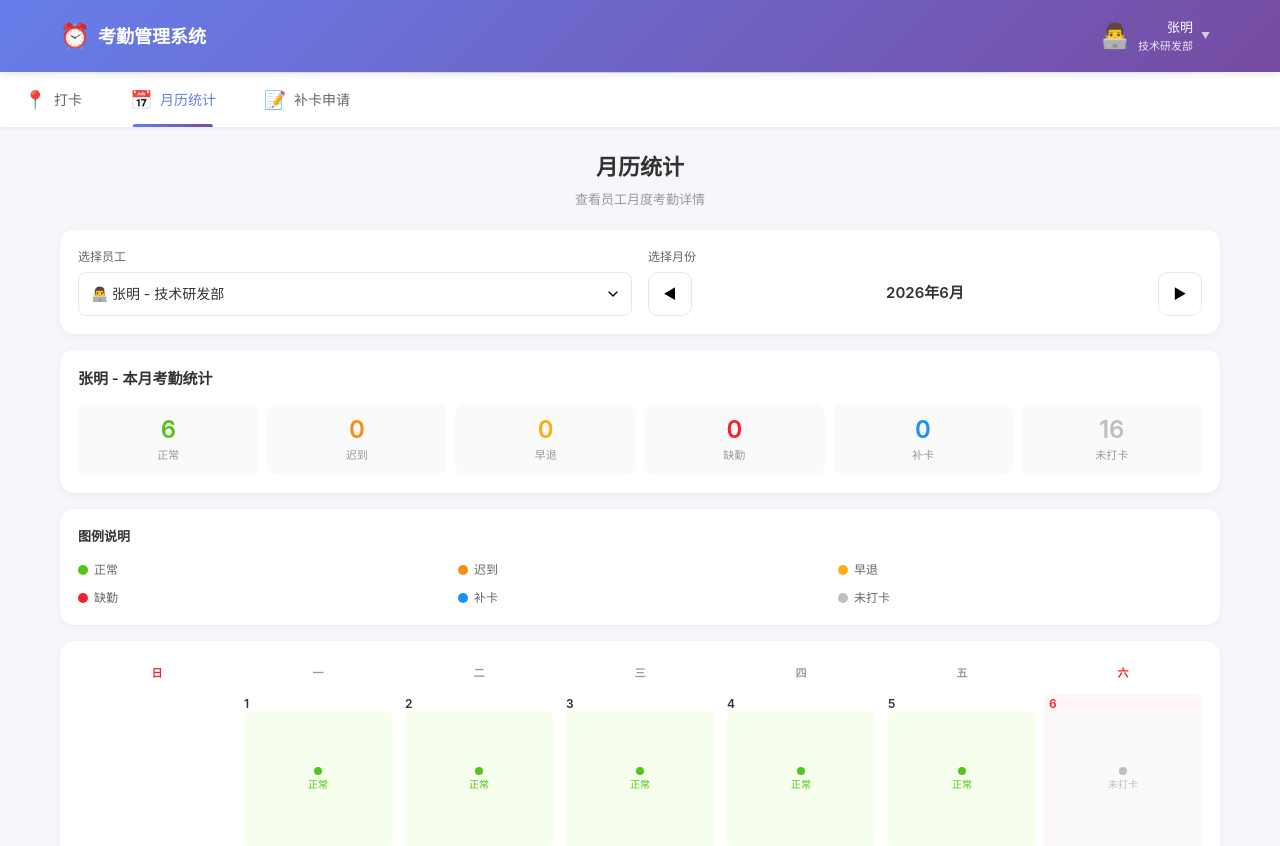
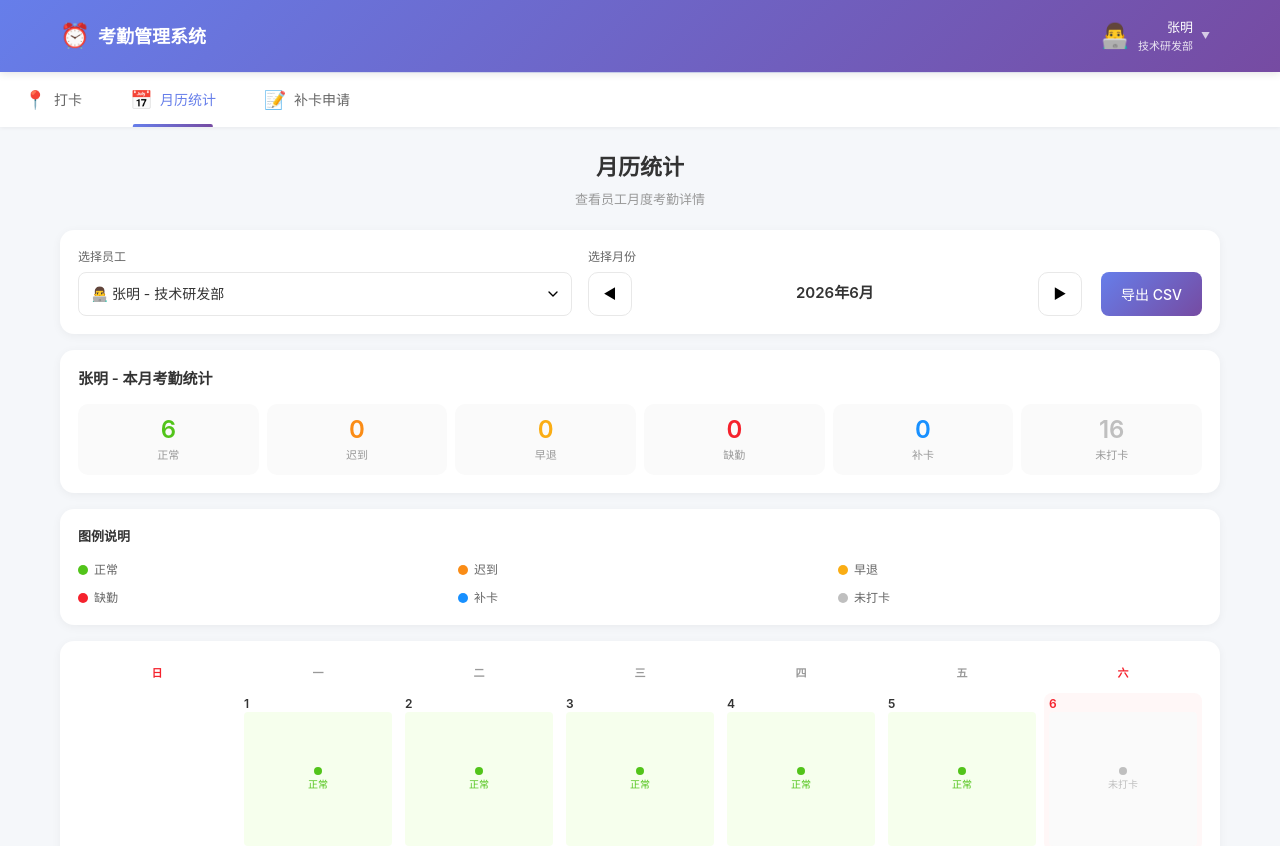
Before and after one commit to nineteen1026-pixel/lyt-10, a Vue app: page /#/calendar in a window 1280 px wide. Shown: the top 846 px of the page. Built offline with nearby package versions, Linux system fonts and the light colour scheme.

Commit message:
.2943806480583112:24b5a650405ab46779734a295514b9a6_6a29605b554f67af04c6085b.6a29608a554f67af04c6085d.6a2960890fd7a779873ee77f:Trae CN.T(2026/6/10 21:03:06)

```diff
--- a/src/views/Calendar.vue
+++ b/src/views/Calendar.vue
@@ -27,6 +27,10 @@
               <span>▶</span>
             </button>
           </div>
+        </div>
+        <div class="filter-item filter-actions">
+          <label class="filter-label">&nbsp;</label>
+          <button class="export-btn" @click="exportCSV">导出 CSV</button>
         </div>
       </div>
     </div>
@@ -286,6 +290,41 @@ function goToMakeup(date) {
   })
 }
 
+function exportCSV() {
+  const emp = selectedEmployee.value
+  if (!emp) return
+
+  const year = currentYear.value
+  const month = currentMonth.value
+  const data = attendanceStore.getMonthCalendar(selectedEmployeeId.value, year, month)
+
+  const BOM = '\uFEFF'
+  const header = ['日期', '上班打卡', '下班打卡', '上班时间', '下班时间', '状态'].join(',')
+  const rows = Object.keys(data)
+    .sort()
+    .map(date => {
+      const item = data[date]
+      const record = item.record || {}
+      return [
+        date,
+        record.checkIn || '',
+        record.checkOut || '',
+        record.checkInTime || '',
+        record.checkOutTime || '',
+        getStatusText(item.status)
+      ].join(',')
+    })
+
+  const csv = BOM + header + '\n' + rows.join('\n')
+  const blob = new Blob([csv], { type: 'text/csv;charset=utf-8;' })
+  const url = URL.createObjectURL(blob)
+  const link = document.createElement('a')
+  link.href = url
+  link.download = `${emp.name}_${year}年${String(month).padStart(2, '0')}月_考勤记录.csv`
+  link.click()
+  URL.revokeObjectURL(url)
+}
+
 watch(selectedEmployeeId, () => {
   showDetail.value = false
 })
@@ -332,6 +371,33 @@ watch(selectedEmployeeId, () => {
 .filter-item {
   flex: 1;
   min-width: 0;
+}
+
+.filter-actions {
+  flex: 0 0 auto;
+  display: flex;
+  align-items: flex-end;
+}
+
+.export-btn {
+  height: 44px;
+  padding: 0 20px;
+  border: none;
+  border-radius: 8px;
+  font-size: 14px;
+  font-weight: 500;
+  cursor: pointer;
+  transition: all 0.15s;
+  background: linear-gradient(135deg, #667eea 0%, #764ba2 100%);
+  color: white;
+  white-space: nowrap;
+  -webkit-tap-highlight-color: transparent;
+  touch-action: manipulation;
+}
+
+.export-btn:active {
+  transform: scale(0.96);
+  opacity: 0.9;
 }
 
 .filter-label {
@@ -787,6 +853,11 @@ watch(selectedEmployeeId, () => {
     border-color: #667eea;
   }
 
+  .export-btn:hover {
+    opacity: 0.9;
+    box-shadow: 0 4px 12px rgba(102, 126, 234, 0.4);
+  }
+
   .calendar-day:hover:not(.empty) {
     background: #f5f7fa;
     border-color: #667eea;
```
